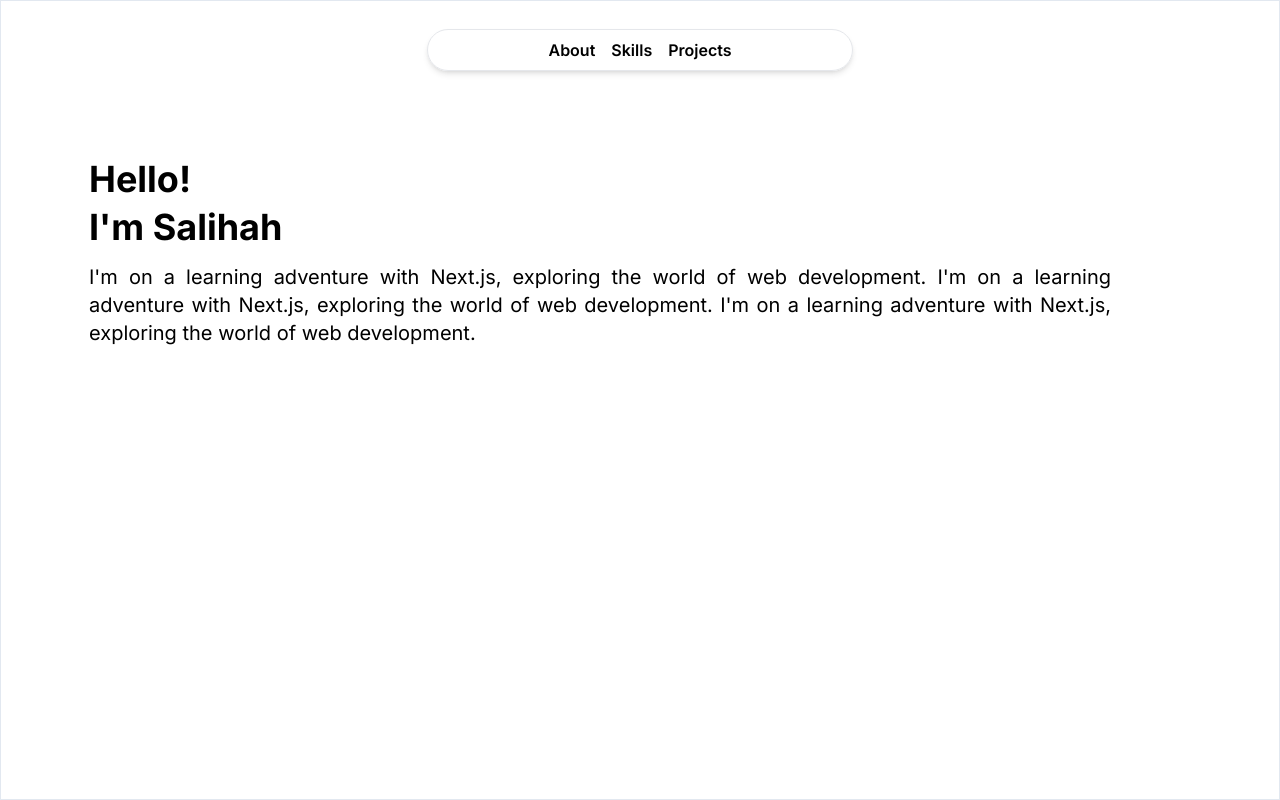
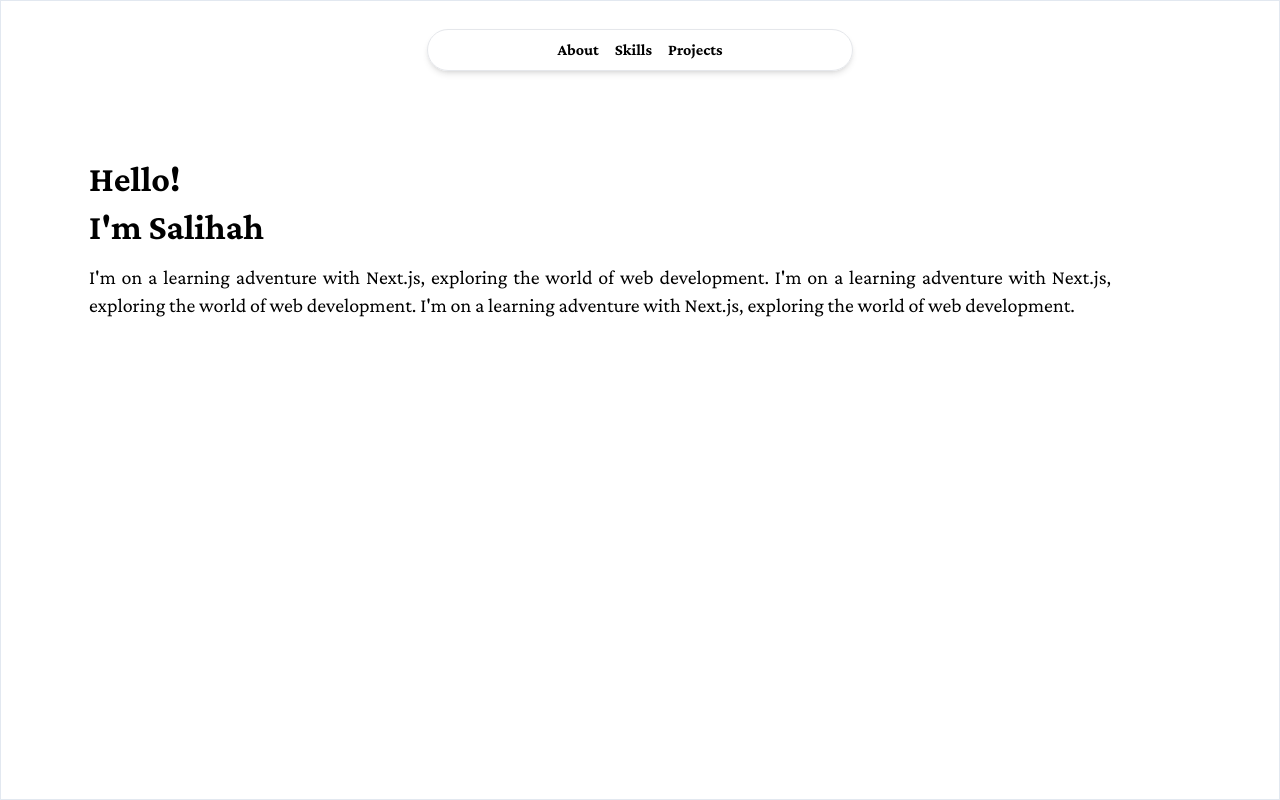
Before and after one commit to salihaaaaa/Portfolio, a Next.js app: page /about in a window 1280 px wide. Built offline with nearby package versions, Linux system fonts and the light colour scheme.

Commit message:
Adding fonts

```diff
--- a/src/app/about/page.tsx
+++ b/src/app/about/page.tsx
@@ -1,11 +1,12 @@
 import React from "react";
 import Image from "next/image";
+import { crimson_Pro } from '@/app/components/fonts';
 
 const page = () => {
   return (
     <div className="flex flex-col-reverse md:flex-row justify-between p-5">
       <div className=" p-2 md:p-10">
-        <h1 className="text-4xl font-bold">
+        <h1 className={`${crimson_Pro.className} text-4xl font-bold italic`}>
           Hello! <span className="block mt-1 md:mt-2">I'm Salihah</span>{" "}
         </h1>
         <p className="mt-4 text-xl text-justify">
--- /dev/null
+++ b/src/app/components/fonts.ts
@@ -0,0 +1,14 @@
+import { Inter, Crimson_Pro, Josefin_Sans } from 'next/font/google';
+
+//export const inter = Inter({ subsets: ['latin'] });
+
+export const crimson_Pro = Crimson_Pro({
+    weight: ['400', '700'],
+    style: ['normal', 'italic'],
+    subsets: ['latin'],
+  });
+
+  export const josefin_Sans = Josefin_Sans({
+    weight: ['500', '700'],
+    subsets: ['latin'],
+  });
--- a/src/app/layout.tsx
+++ b/src/app/layout.tsx
@@ -1,10 +1,8 @@
 import type { Metadata } from "next";
-import { Inter } from "next/font/google";
 import "./styles/globals.css";
+import { crimson_Pro } from '@/app/components/fonts';
 import DesktopNav from "./components/DesktopNav";
 import MobileNav from "./components/MobileNav";
-
-const inter = Inter({ subsets: ["latin"] });
 
 export const metadata: Metadata = {
   title: "Salihah",
@@ -18,7 +16,7 @@ export default function RootLayout({
 }) {
   return (
     <html lang="en">
-      <body className={inter.className}>
+      <body className={`${crimson_Pro.className} antialiased`}>
         <div className="md:container md:mx-auto border border-slate-200 h-screen">
           <DesktopNav></DesktopNav>
           <MobileNav></MobileNav>
```
Also changed, not shown: src/app/lib/portfolioData.js (added).
